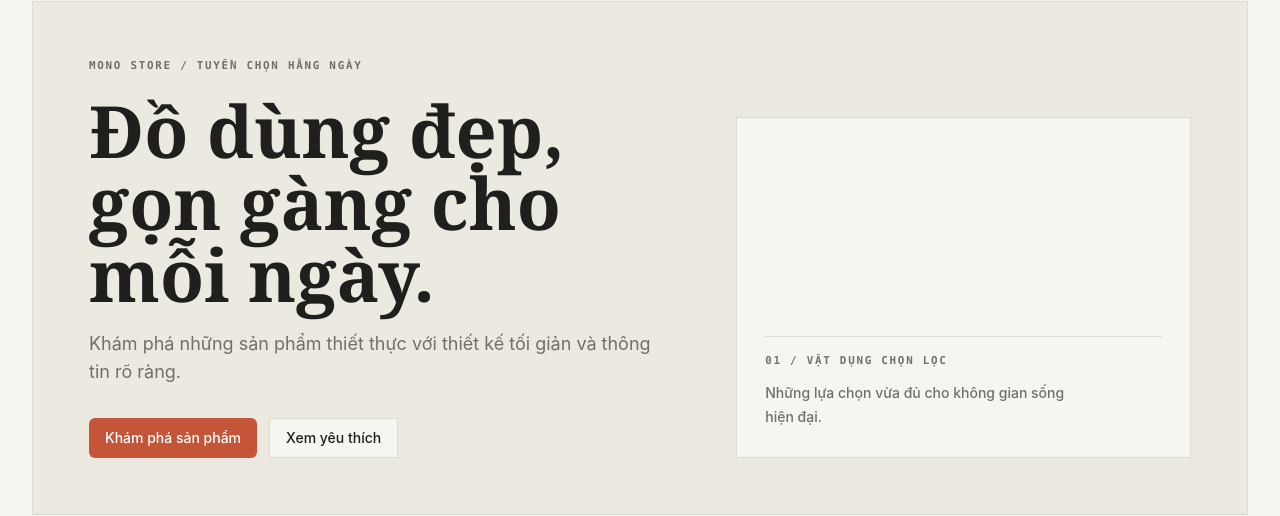
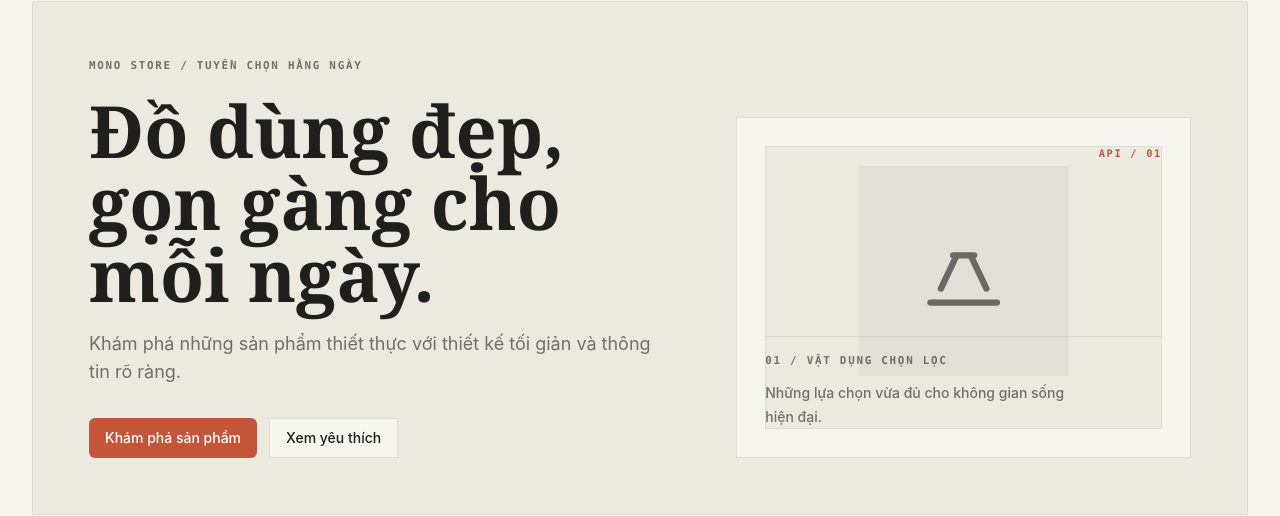
Before and after one commit to Yiben633/Ban_Hang_Thuong_Mai, a React (Vite) app: page / in a window 1280 px wide. Shown: the part 120-636 px from the top of the page. Built offline with nearby package versions, Linux system fonts and the light colour scheme; no server answers.

Commit message:
feat: add api product spotlight to hero

```diff
--- a/src/index.css
+++ b/src/index.css
@@ -92,6 +92,25 @@
     @apply text-5xl font-bold leading-[1.02] tracking-normal text-foreground sm:text-7xl;
   }
 
+  .hero-product {
+    isolation: isolate;
+  }
+
+  .hero-product::before {
+    content: '';
+    @apply absolute inset-5 border border-border sm:inset-7;
+    background: var(--paper-panel);
+    z-index: -1;
+  }
+
+  .hero-product__index {
+    @apply absolute right-5 top-5 font-mono text-[0.65rem] font-semibold uppercase tracking-[0.16em] text-accent sm:right-7 sm:top-7;
+  }
+
+  .hero-product__image {
+    @apply absolute left-1/2 top-1/2 h-[62%] w-[62%] -translate-x-1/2 -translate-y-[58%] object-contain mix-blend-multiply;
+  }
+
   .category-tile {
     @apply relative min-h-44 overflow-hidden border border-border bg-surface p-5 transition duration-200 hover:-translate-y-1 hover:shadow-panel;
   }
--- a/src/pages/Home.jsx
+++ b/src/pages/Home.jsx
@@ -98,11 +98,20 @@ function Home() {
               </Link>
             </div>
           </div>
-          <div className="relative z-10 flex aspect-[4/3] items-end border border-border bg-background p-5 sm:p-7">
+          <div className="hero-product relative z-10 flex aspect-[4/3] items-end border border-border bg-background p-5 sm:p-7">
+            <div className="hero-product__index">API / 01</div>
+            <img
+              src={products[0]?.image || '/product-placeholder.svg'}
+              alt={products[0]?.name || 'Sản phẩm được chọn'}
+              loading="eager"
+              decoding="async"
+              className="hero-product__image"
+            />
             <div className="w-full border-t border-border pt-4">
               <p className="editorial-kicker">01 / vật dụng chọn lọc</p>
               <p className="mt-3 max-w-xs text-sm font-medium leading-6 text-muted">
-                Những lựa chọn vừa đủ cho không gian sống hiện đại.
+                {products[0]?.name ||
+                  'Những lựa chọn vừa đủ cho không gian sống hiện đại.'}
               </p>
             </div>
           </div>
```
